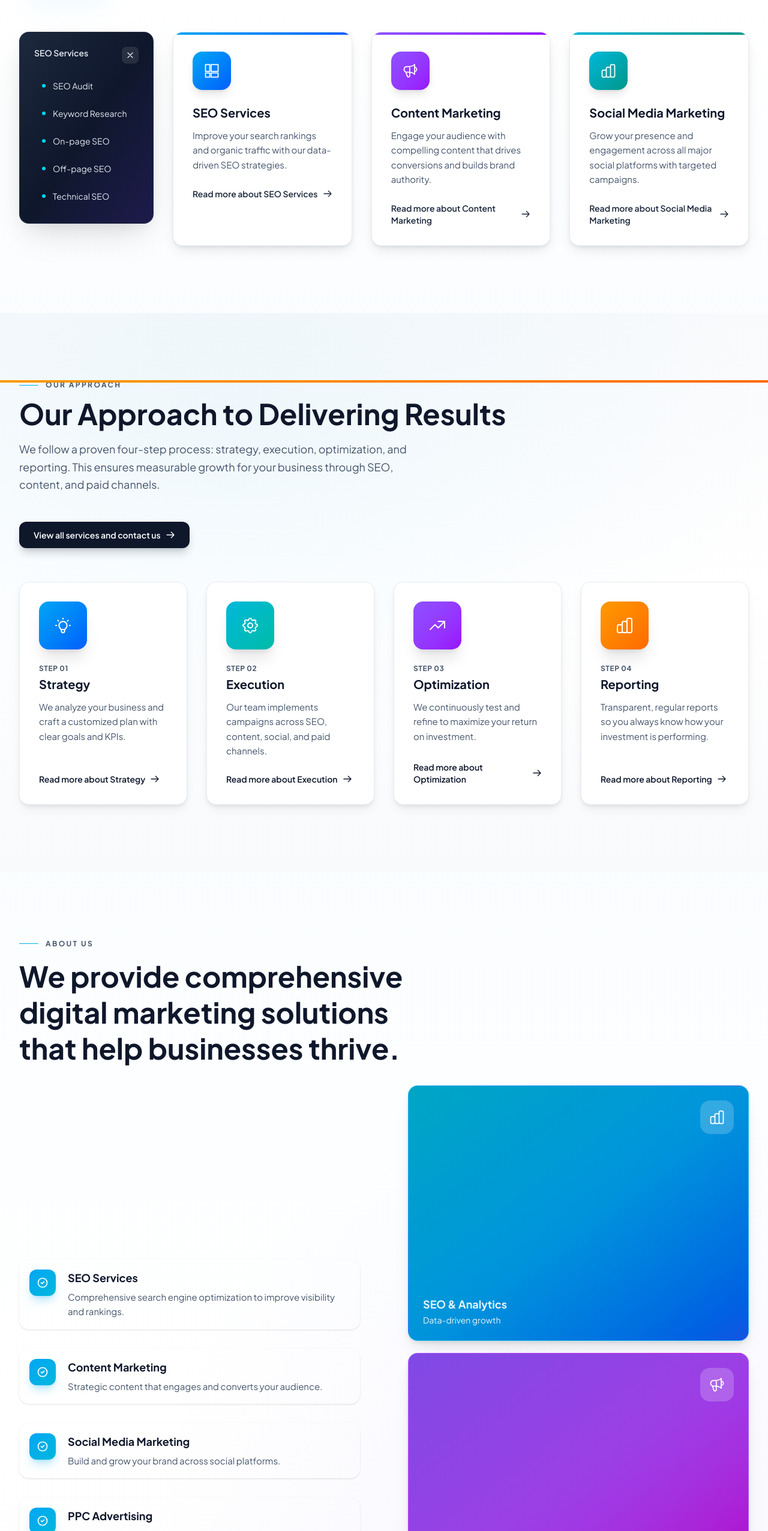
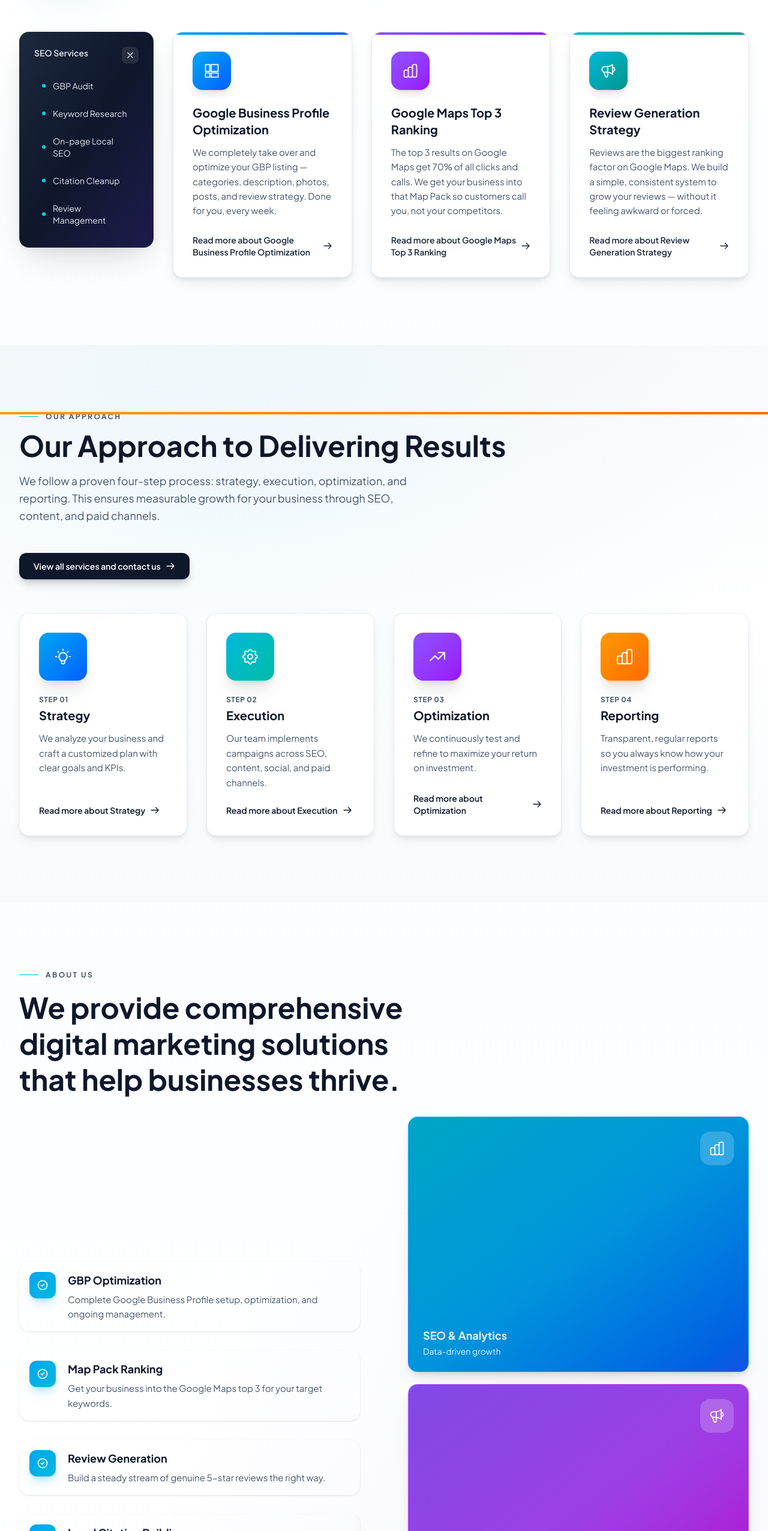
Before and after one commit to abubakar10/serpwiser, a React (Vite) app: page / in a window 1280 px wide. Shown: the part 1239-3792 px from the top of the page at 60% size. Built offline with nearby package versions, Linux system fonts and the light colour scheme; no server answers.

Commit message:
Update service titles and descriptions in services.js

```diff
--- a/src/data/services.js
+++ b/src/data/services.js
@@ -1,26 +1,26 @@
 export const navServices = [
   {
-    title: "Optimization Services",
+    title: "Google Maps Ranking",
     items: [
-      { name: "Search Engine Optimization", path: "/services/seo", slug: "seo" },
-      { name: "Ecommerce SEO", path: "/services/ecommerce-seo", slug: "ecommerce-seo" },
-      { name: "Generative Engine Optimization", path: "/services/geo", slug: "geo" },
+      { name: "GBP Optimization", path: "/services/gbp-optimization", slug: "gbp-optimization" },
+      { name: "Map Pack Ranking", path: "/services/map-pack-ranking", slug: "map-pack-ranking" },
+      { name: "Review Generation", path: "/services/review-generation", slug: "review-generation" },
     ],
   },
   {
-    title: "Web Design & Development",
+    title: "Local SEO",
     items: [
-      { name: "Website Development", path: "/services/website-development", slug: "website-development" },
-      { name: "WordPress Web Design", path: "/services/wordpress-design", slug: "wordpress-design" },
-      { name: "Shopify Web Design", path: "/services/shopify-design", slug: "shopify-design" },
+      { name: "Local SEO Services", path: "/services/local-seo", slug: "local-seo" },
+      { name: "Citation Building", path: "/services/citation-building", slug: "citation-building" },
+      { name: "Local Link Building", path: "/services/local-links", slug: "local-links" },
     ],
   },
   {
-    title: "Marketing & Design",
+    title: "Industries We Serve",
     items: [
-      { name: "Social Media Marketing", path: "/services/social-media", slug: "social-media" },
-      { name: "Google Ads / PPC", path: "/services/ppc", slug: "ppc" },
-      { name: "Logo Design", path: "/services/logo-design", slug: "logo-design" },
+      { name: "Home Services", path: "/home-services", slug: "home-services" },
+      { name: "Law Firms", path: "/law-firms", slug: "law-firms" },
+      { name: "All Local Businesses", path: "/contact", slug: "contact" },
     ],
   },
 ];
@@ -28,31 +28,31 @@ export const navServices = [
 export const homeServices = [
   {
     icon: "chart",
-    title: "SEO Services",
-    description: "Improve your search rankings and organic traffic with our data-driven SEO strategies.",
-    path: "/services/seo",
+    title: "Google Business Profile Optimization",
+    description: "We completely take over and optimize your GBP listing — categories, description, photos, posts, and review strategy. Done for you, every week.",
+    path: "/services/gbp-optimization",
+  },
+  {
+    icon: "target",
+    title: "Google Maps Top 3 Ranking",
+    description: "The top 3 results on Google Maps get 70% of all clicks and calls. We get your business into that Map Pack so customers call you, not your competitors.",
+    path: "/services/map-pack-ranking",
   },
   {
     icon: "megaphone",
-    title: "Content Marketing",
-    description: "Engage your audience with compelling content that drives conversions and builds brand authority.",
-    path: "/services/content-marketing",
-  },
-  {
-    icon: "target",
-    title: "Social Media Marketing",
-    description: "Grow your presence and engagement across all major social platforms with targeted campaigns.",
-    path: "/services/social-media",
+    title: "Review Generation Strategy",
+    description: "Reviews are the biggest ranking factor on Google Maps. We build a simple, consistent system to grow your reviews — without it feeling awkward or forced.",
+    path: "/services/review-generation",
   },
 ];
 
 export const expertiseServices = [
-  { title: "SEO Services", path: "/services/seo", description: "Comprehensive search engine optimization to improve visibility and rankings." },
-  { title: "Content Marketing", path: "/services/content-marketing", description: "Strategic content that engages and converts your audience." },
-  { title: "Social Media Marketing", path: "/services/social-media", description: "Build and grow your brand across social platforms." },
-  { title: "PPC Advertising", path: "/services/ppc", description: "Targeted paid campaigns that deliver measurable ROI." },
-  { title: "Email Marketing", path: "/services/email-marketing", description: "Nurture leads and drive sales with automated email campaigns." },
-  { title: "Web Design & Development", path: "/services/website-development", description: "Modern, responsive websites that convert visitors." },
+  { title: "GBP Optimization", path: "/services/gbp-optimization", description: "Complete Google Business Profile setup, optimization, and ongoing management." },
+  { title: "Map Pack Ranking", path: "/services/map-pack-ranking", description: "Get your business into the Google Maps top 3 for your target keywords." },
+  { title: "Review Generation", path: "/services/review-generation", description: "Build a steady stream of genuine 5-star reviews the right way." },
+  { title: "Local Citation Building", path: "/services/citation-building", description: "Consistent NAP listings across the top directories to boost local authority." },
+  { title: "Home Services SEO", path: "/home-services", description: "Specialized GBP and local SEO for plumbers, HVAC, electricians, and roofers." },
+  { title: "Law Firm SEO", path: "/law-firms", description: "Google Maps ranking for personal injury, family law, and criminal defense firms." },
 ];
 
-export const seoSubServices = ["SEO Audit", "Keyword Research", "On-page SEO", "Off-page SEO", "Technical SEO"];
+export const seoSubServices = ["GBP Audit", "Keyword Research", "On-page Local SEO", "Citation Cleanup", "Review Management"];
```
